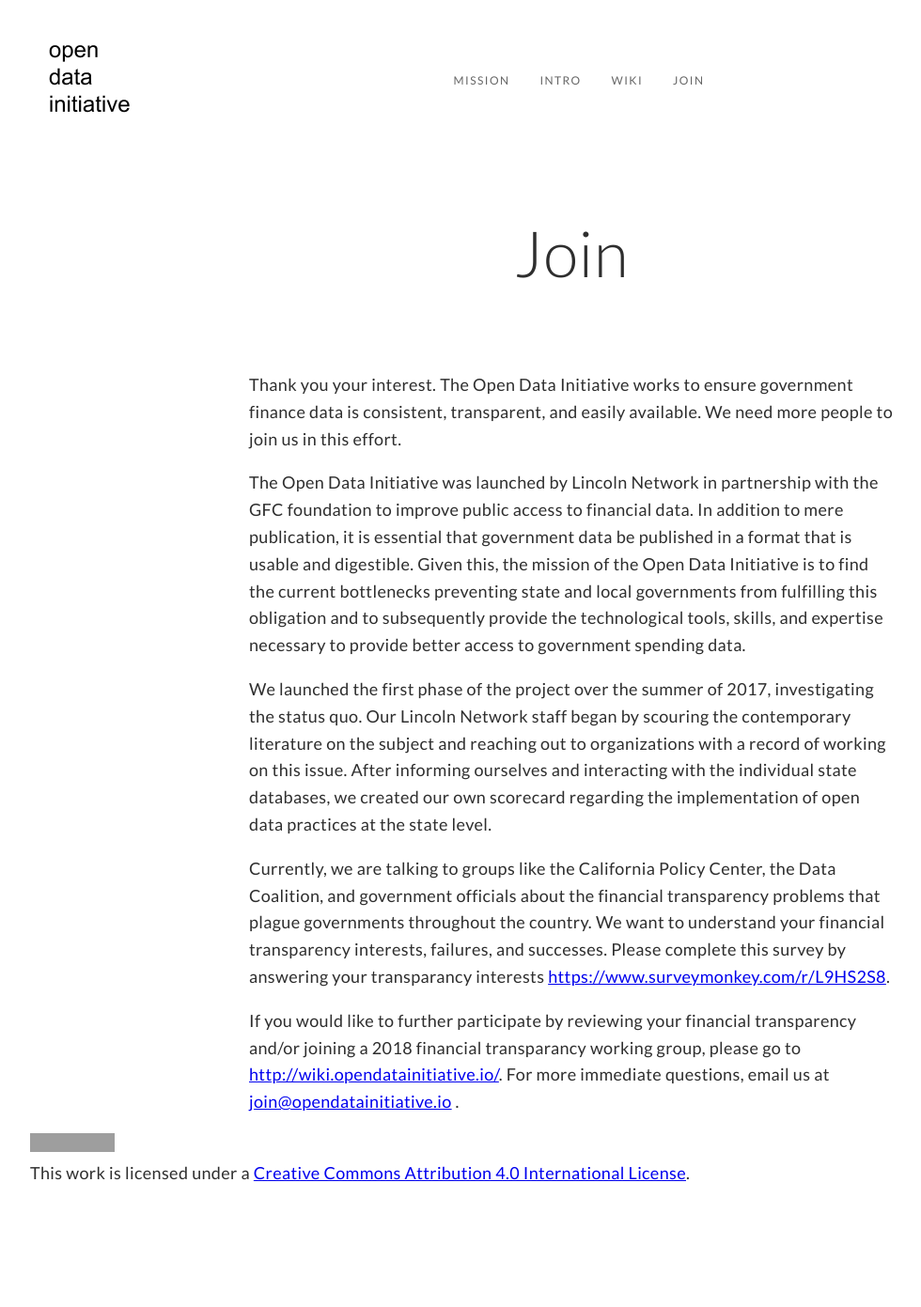
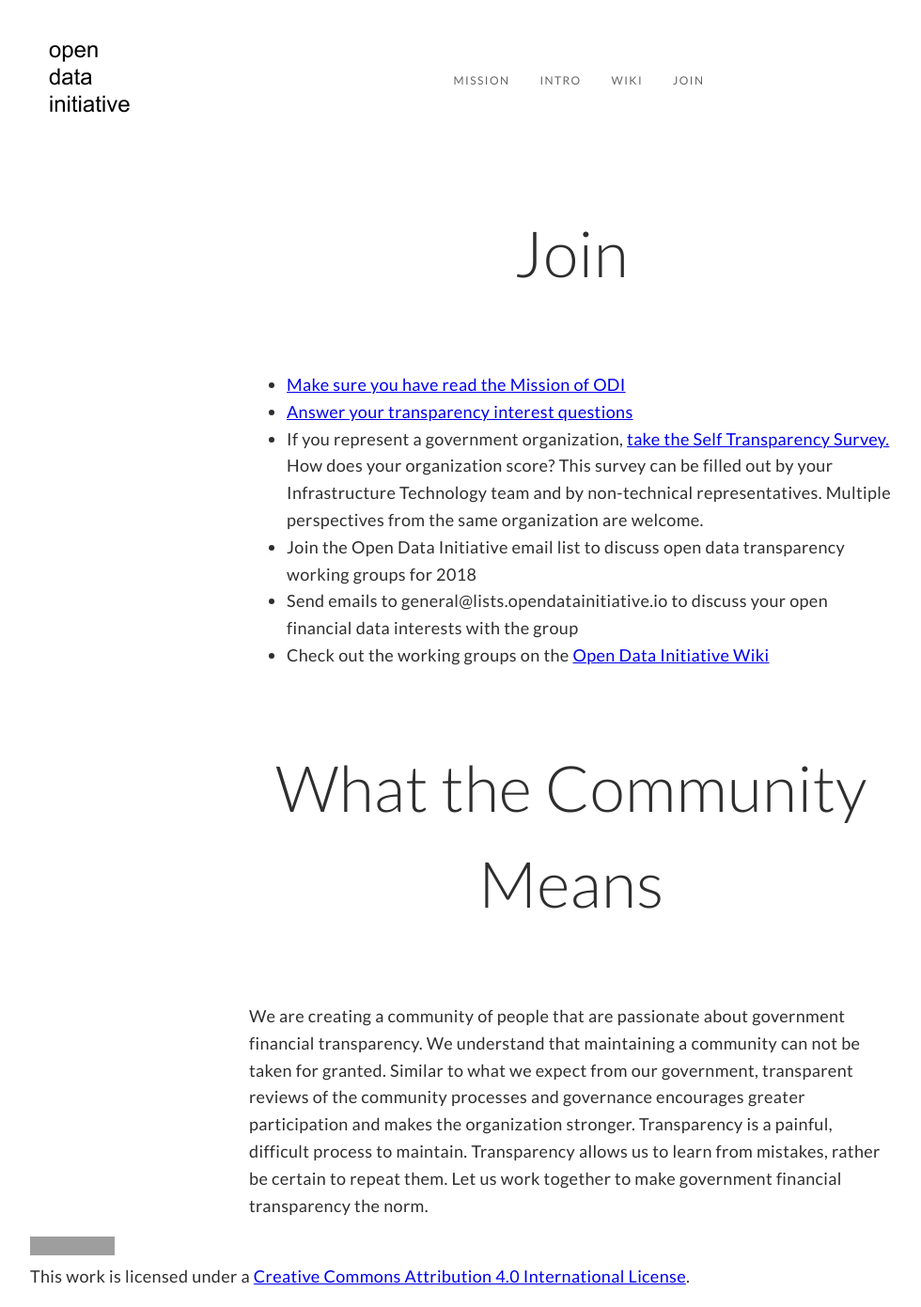
Before and after one commit to opendatainitiative/opendatainitiative.github.io, a Jekyll site: the page built from join.md, in a window 1280 px wide. Shown: the whole page at 94% size, without its empty margins (32-1012 px from the left). Built offline with Jekyll 4.4.1, drawn with Linux system fonts in a browser that asks for light colours; before the commit the page ends 1281 px from its top, so only the background shows below that; grey boxes are pictures that could not be loaded.

Commit message:
update join.md with the latest changes

```diff
--- a/join.md
+++ b/join.md
@@ -5,14 +5,12 @@ title: Join
 ---
 
 # Join
+* [Make sure you have read the Mission of ODI]({{ site.baseurl }}/community)
+* [Answer your transparency interest questions](https://www.surveymonkey.com/r/L9HS2S8)
+* If you represent a government organization, [take the Self Transparency Survey.](https://www.surveymonkey.com/r/LSJSQLK) How does your organization score? This survey can be filled out by your Infrastructure Technology team and by non-technical representatives. Multiple perspectives from the same organization are welcome.
+* Join the Open Data Initiative email list to discuss open data transparency working groups for 2018
+* Send emails to general@lists.opendatainitiative.io to discuss your open financial data interests with the group
+* Check out the working groups on the [Open Data Initiative Wiki](http://wiki.opendatainitiative.io/)
 
-Thank you your interest. The Open Data Initiative works to ensure government finance data is consistent, transparent, and easily available. We need more people to join us in this effort.
-
-The Open Data Initiative was launched by Lincoln Network in partnership with the GFC foundation to improve public access to financial data. In addition to mere publication, it is essential that government data be published in a format that is usable and digestible. Given this, the mission of the Open Data Initiative is to find the current bottlenecks preventing state and local governments from fulfilling this obligation and to subsequently provide the technological tools, skills, and expertise necessary to provide better access to government spending data.
-
-We launched the first phase of the project over the summer of 2017, investigating the status quo. Our Lincoln Network staff began by scouring the contemporary literature on the subject and reaching out to organizations with a record of working on this issue. After informing ourselves and interacting with the individual state databases, we created our own scorecard regarding the implementation of open data practices at the state level.
-
-Currently, we are talking to groups like the California Policy Center, the Data Coalition, and government officials about the financial transparency problems that plague governments throughout the country. We want to understand your financial transparency interests, failures, and successes. Please complete this survey by answering your transparancy interests <https://www.surveymonkey.com/r/L9HS2S8>.
-
-If you would like to further participate by reviewing your financial transparency and/or joining a 2018 financial transparancy working group, please go to <http://wiki.opendatainitiative.io/>. For more immediate questions, email us at <join@opendatainitiative.io>
-.
+# What the Community Means
+We are creating a community of people that are passionate about government financial transparency. We understand that maintaining a community can not be taken for granted. Similar to what we expect from our government, transparent reviews of the community processes and governance encourages greater participation and makes the organization stronger. Transparency is a painful, difficult process to maintain. Transparency allows us to learn from mistakes, rather be certain to repeat them. Let us work together to make government financial transparency the norm.
```
